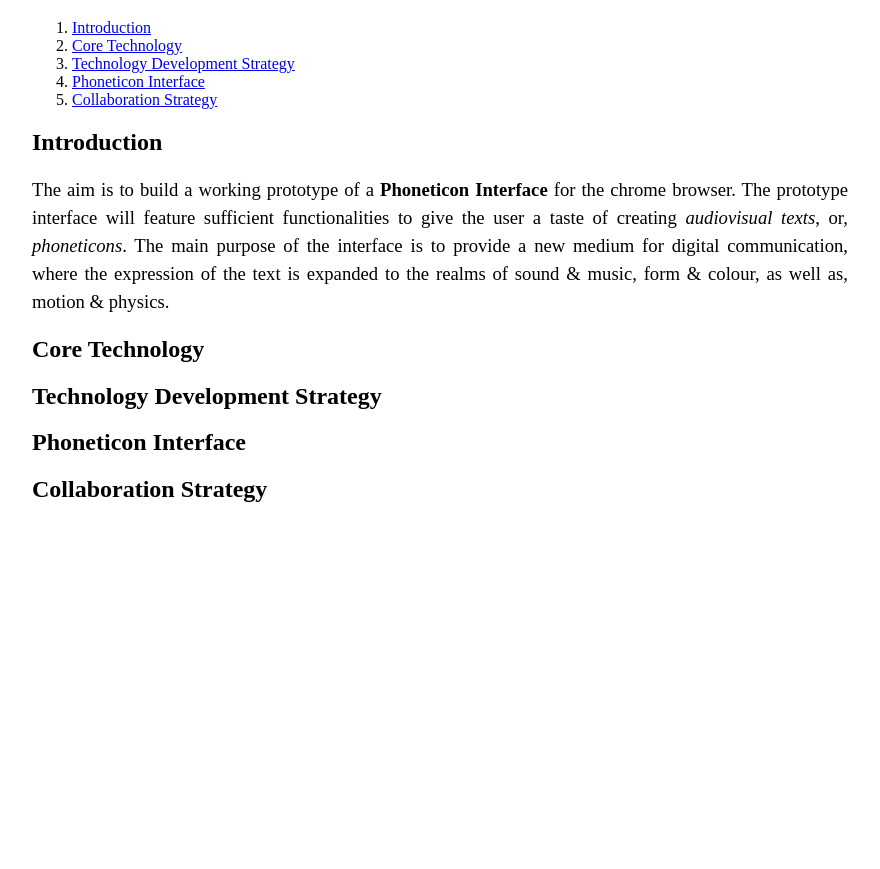
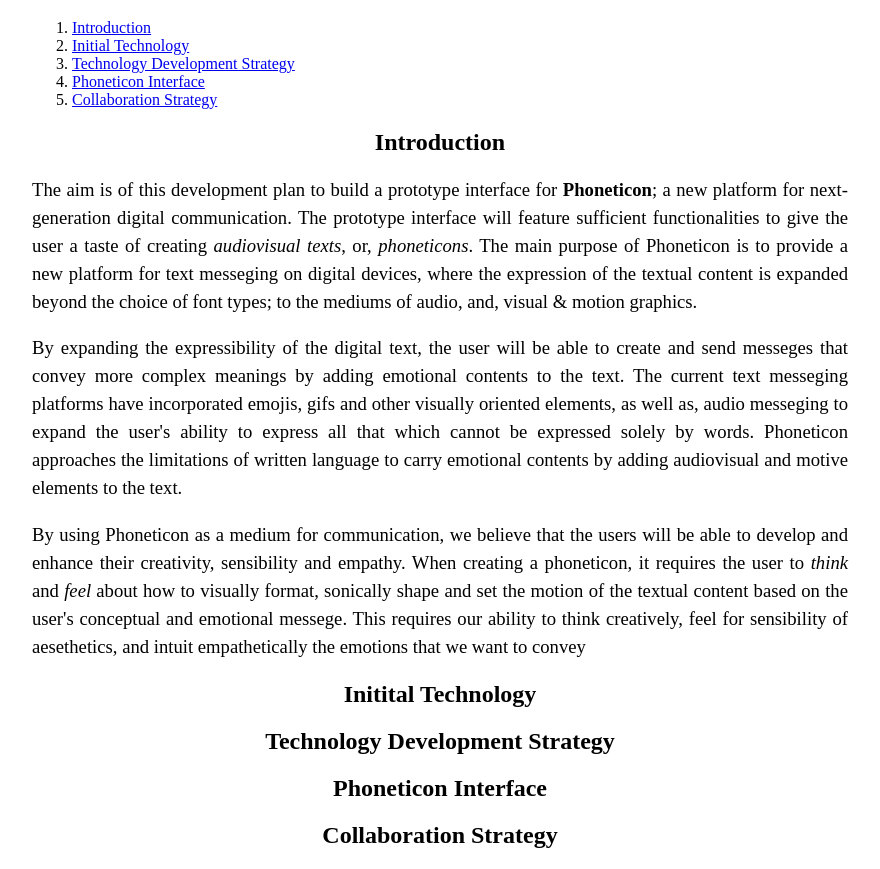
Before and after one commit to alcaloke/BusinessPlan, a plain HTML site: page index.html in a window 1280 px wide. Shown: the part 61-930 px from the top of the page, without its empty margins (200-1080 px from the left). Before the commit the page ends 800 px from the top, so only its background shows below. Drawn offline with Linux system fonts and the light colour scheme.

Commit message:
Introduction drafted

```diff
--- a/index.html
+++ b/index.html
@@ -11,7 +11,7 @@
     <nav>
         <ol>
             <li><a href='#intro'>Introduction</a></li>
-            <li><a href='#coreTech'>Core Technology</a></li>
+            <li><a href='#initTech'>Initial Technology</a></li>
             <li><a href='#TechDevStrat'>Technology Development Strategy</a></li>
             <li><a href='#interface'>Phoneticon Interface</a></li>
             <li><a href='#collabStrat'>Collaboration Strategy</a></li>
@@ -23,17 +23,33 @@
     <section id='intro'>
         <h2>Introduction</h2>
         <article>
-            <p>The aim is to build a working prototype of a <strong>Phoneticon Interface</strong> for the chrome
-                browser. The prototype interface will feature sufficient functionalities to give the user a taste of
-                creating <i>audiovisual texts</i>, or, <i>phoneticons</i>. The main purpose of the interface is to
-                provide a new medium for digital communication, where the expression of the text is expanded to the
-                realms of sound & music, form & colour, as well as, motion & physics.</p>
-            <p></p>
+            <p>The aim is of this development plan to build a prototype interface for <strong>Phoneticon</strong>; a new
+                platform for next-generation digital communication. The prototype interface will feature sufficient
+                functionalities to give the user a taste of creating <i>audiovisual texts</i>, or, <i>phoneticons</i>.
+                The main purpose of
+                Phoneticon is to provide a new platform for text messeging on digital devices, where the expression of
+                the textual content is
+                expanded beyond the choice of font types; to the mediums of audio, and, visual & motion graphics.</p>
+            <p>By expanding the expressibility of the digital text, the user will be able to create and send messeges
+                that convey more complex meanings by adding emotional contents to the text. The current text messeging
+                platforms have incorporated emojis, gifs
+                and other visually oriented elements, as well as, audio messeging to expand the user's ability to
+                express all that which cannot be expressed solely by words. Phoneticon approaches the limitations of
+                written language to carry emotional contents by adding audiovisual and motive elements to the text.
+            </p>
+            <p>
+                By using Phoneticon as a medium for communication, we believe that the users will be able
+                to develop and enhance their creativity, sensibility and empathy. When creating a phoneticon, it
+                requires the user to <i>think</i> and <i>feel</i> about how to visually format, sonically shape and set the motion of
+                the textual content based on the user's conceptual and emotional messege. This requires our ability to
+                think creatively, feel for sensibility of aesethetics, and intuit empathetically the emotions that we
+                want to convey
+            </p>
         </article>
     </section>
 
-    <section id='coreTech'>
-        <h2>Core Technology</h2>
+    <section id='initTech'>
+        <h2>Initital Technology</h2>
         <article>
             <p></p>
         </article>
--- a/styles.css
+++ b/styles.css
@@ -14,13 +14,13 @@
     }
 }
 
-body {}
-
 h1 {
     text-align: center;
 }
 
-ol {}
+h2 {
+    text-align: center;
+}
 
 p {
     font-size: 14pt;
```
